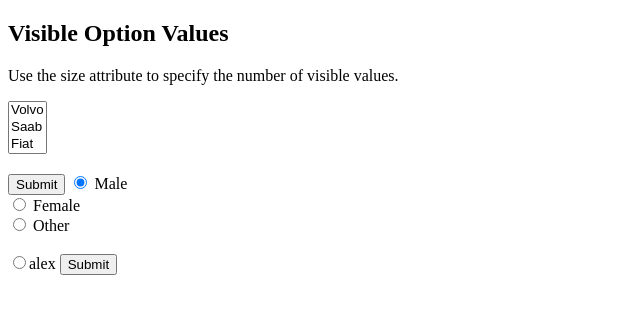
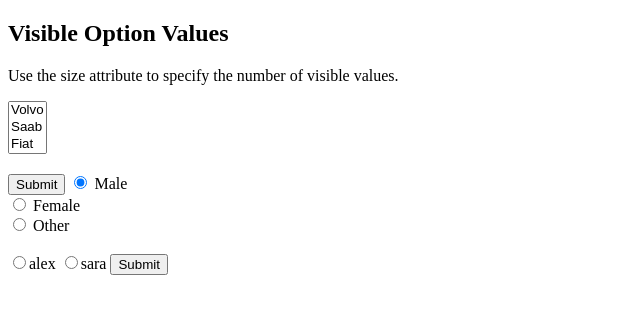
Before and after one commit to mahiloveme/git-project, a plain HTML site: page index.html in a window 1280 px wide. Shown: the whole page, without its empty margins (0-640 px from the left). Drawn offline with Linux system fonts and the light colour scheme.

Commit message:
Update index.html

```diff
--- a/index.html
+++ b/index.html
@@ -24,6 +24,7 @@
   <input type="radio" name="gender" value="female"> Female<br>
   <input type="radio" name="gender" value="other"> Other<br><br>
     <input type="radio" name="gender" value="alex">alex</input>
+    <input type="radio" name="gender" value="sara">sara</input>
   <input type="submit">
 
 </form>
```
